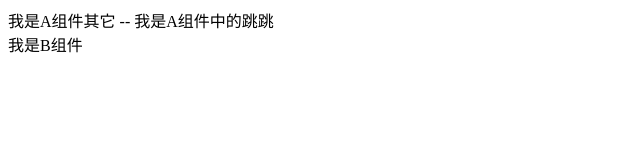
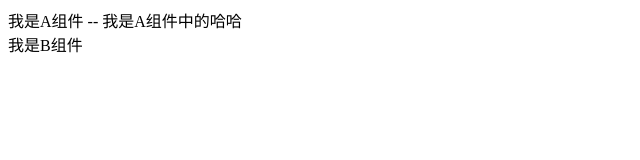
Before and after one commit to wushichen1234/gitTest, a Vue app: page / in a window 1280 px wide. Shown: the top 160 px of the page, without its empty margins (0-640 px from the left). Built offline with nearby package versions, Linux system fonts and the light colour scheme.

Commit message:
我是A组件中的哈哈

```diff
--- a/src/components/A.vue
+++ b/src/components/A.vue
@@ -1,13 +1,13 @@
 <script setup>
     import {ref} from 'vue'
 
-    const msg = ref('我是A组件中的跳跳')
+    const msg = ref('我是A组件中的哈哈')
 
 </script>
 
 <template>
     <div>
-        我是A组件其它 -- {{ msg }}
+        我是A组件 -- {{ msg }}
     </div>
 </template>
 
```
